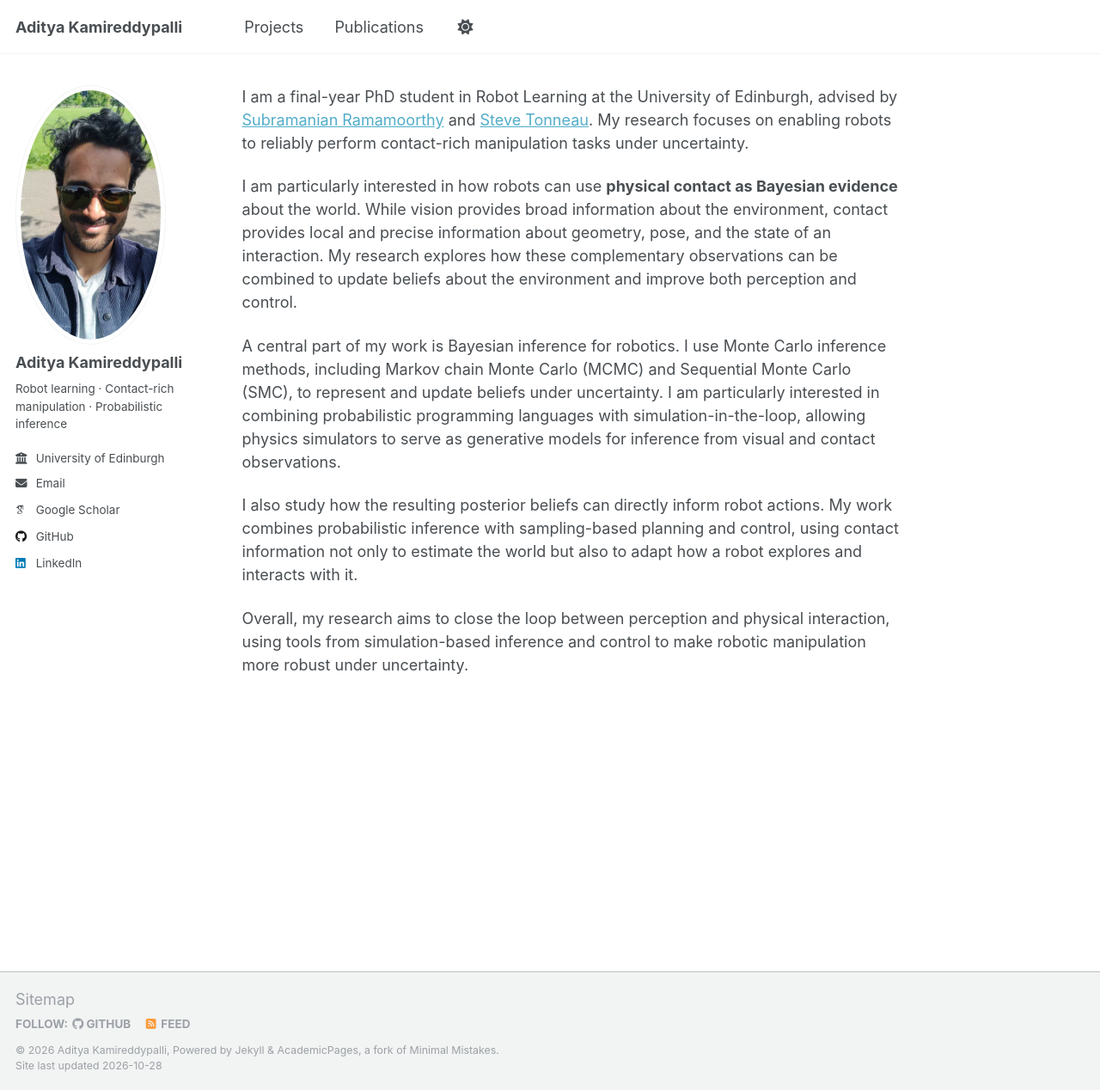
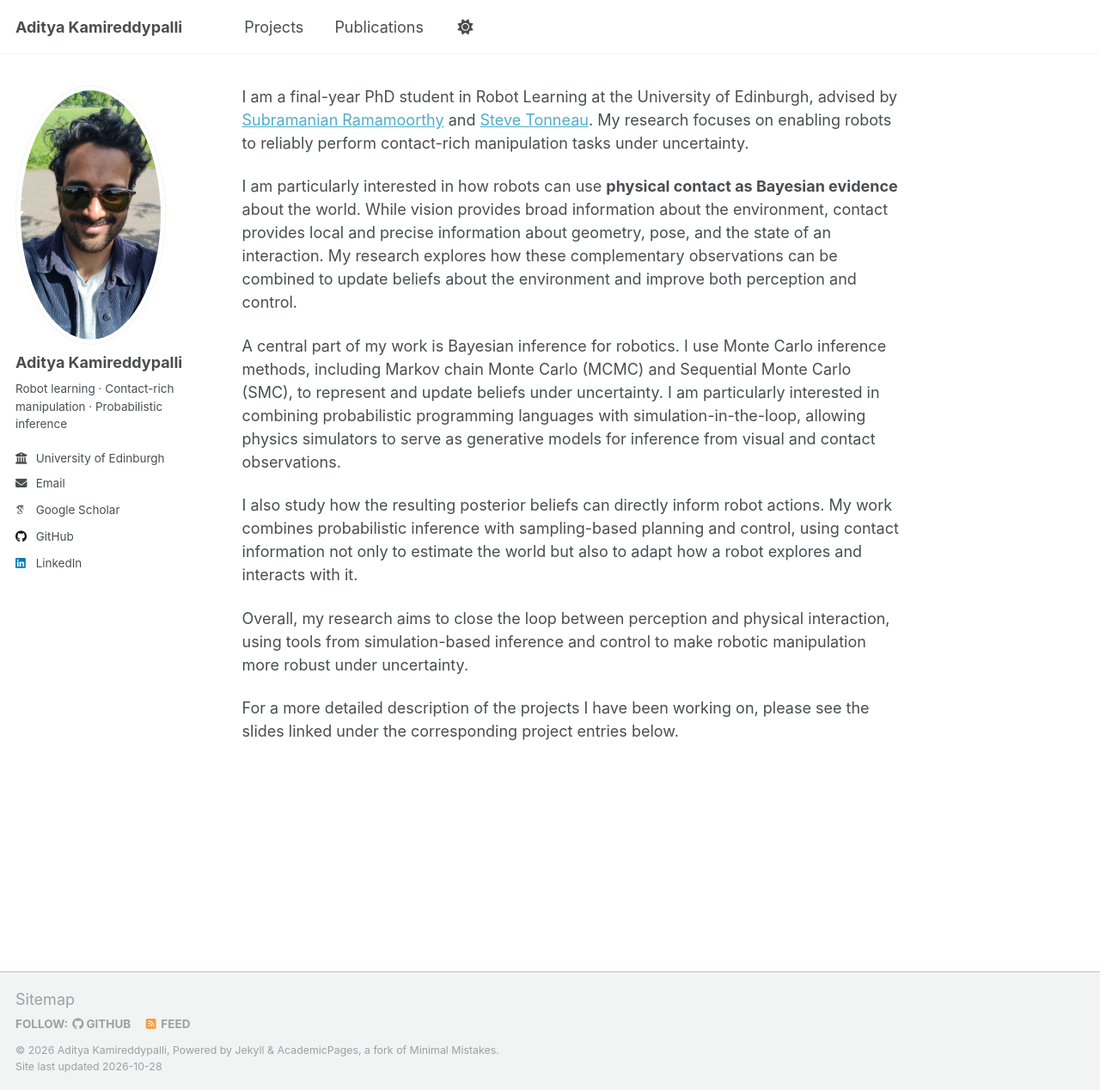
Before and after one commit to kamiradi/kamiradi.github.io, a Jekyll site: the page built from src/data/home-intro.md, in a window 1280 px wide and 1268 px high. Shown: the whole window at 86% size. Built offline with Jekyll 4.4.1, drawn with Linux system fonts in a browser that asks for light colours; some web fonts are replaced; our own code applies the rules of GitHub Pages for plain Markdown files; a script that is not in the unit is left out.

Commit message:
Link to project slides from research description

```diff
--- a/src/data/home-intro.md
+++ b/src/data/home-intro.md
@@ -7,3 +7,5 @@ A central part of my work is Bayesian inference for robotics. I use Monte Carlo
 I also study how the resulting posterior beliefs can directly inform robot actions. My work combines probabilistic inference with sampling-based planning and control, using contact information not only to estimate the world but also to adapt how a robot explores and interacts with it.
 
 Overall, my research aims to close the loop between perception and physical interaction, using tools from simulation-based inference and control to make robotic manipulation more robust under uncertainty.
+
+For a more detailed description of the projects I have been working on, please see the slides linked under the corresponding project entries below.
```
